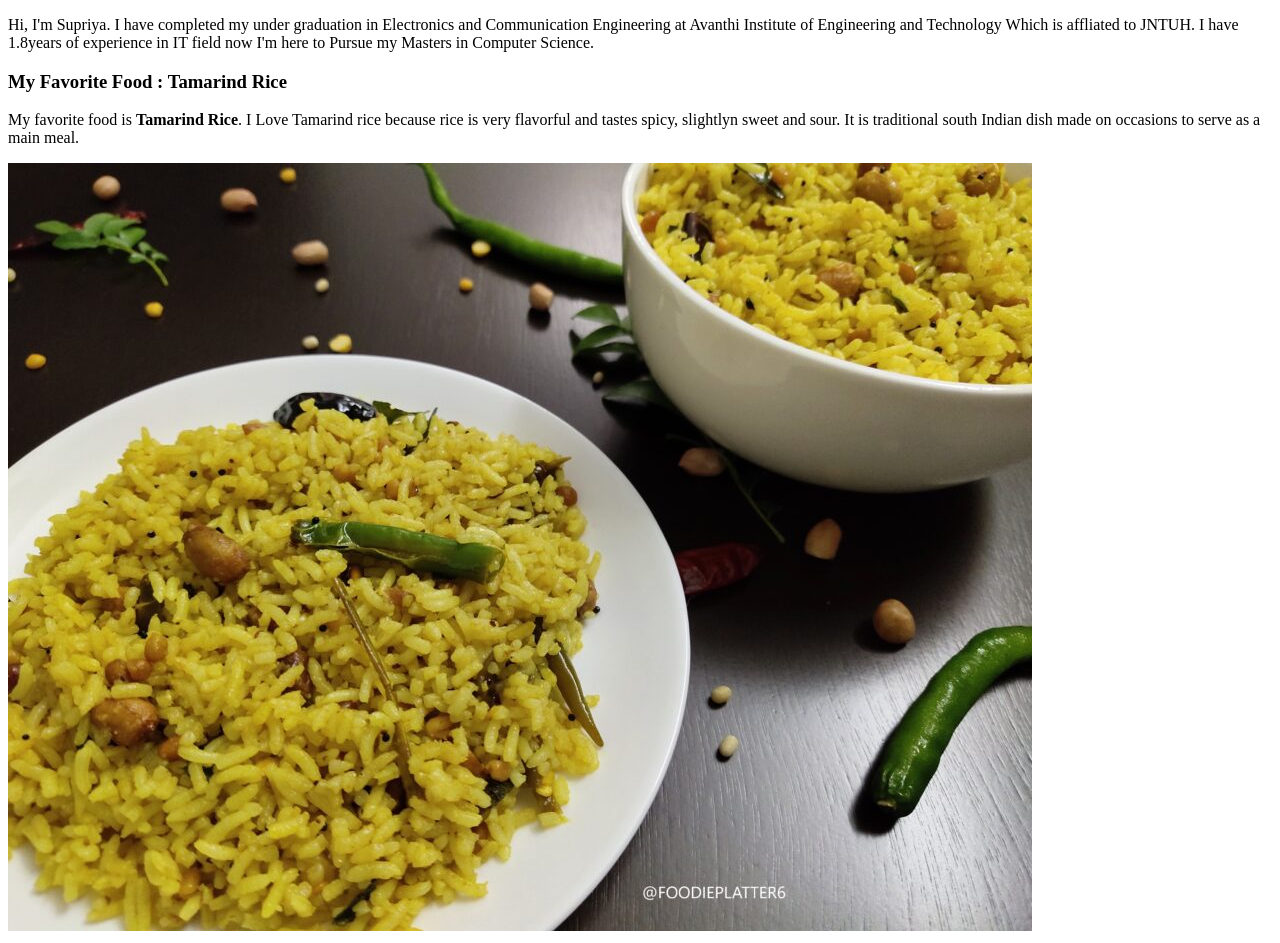
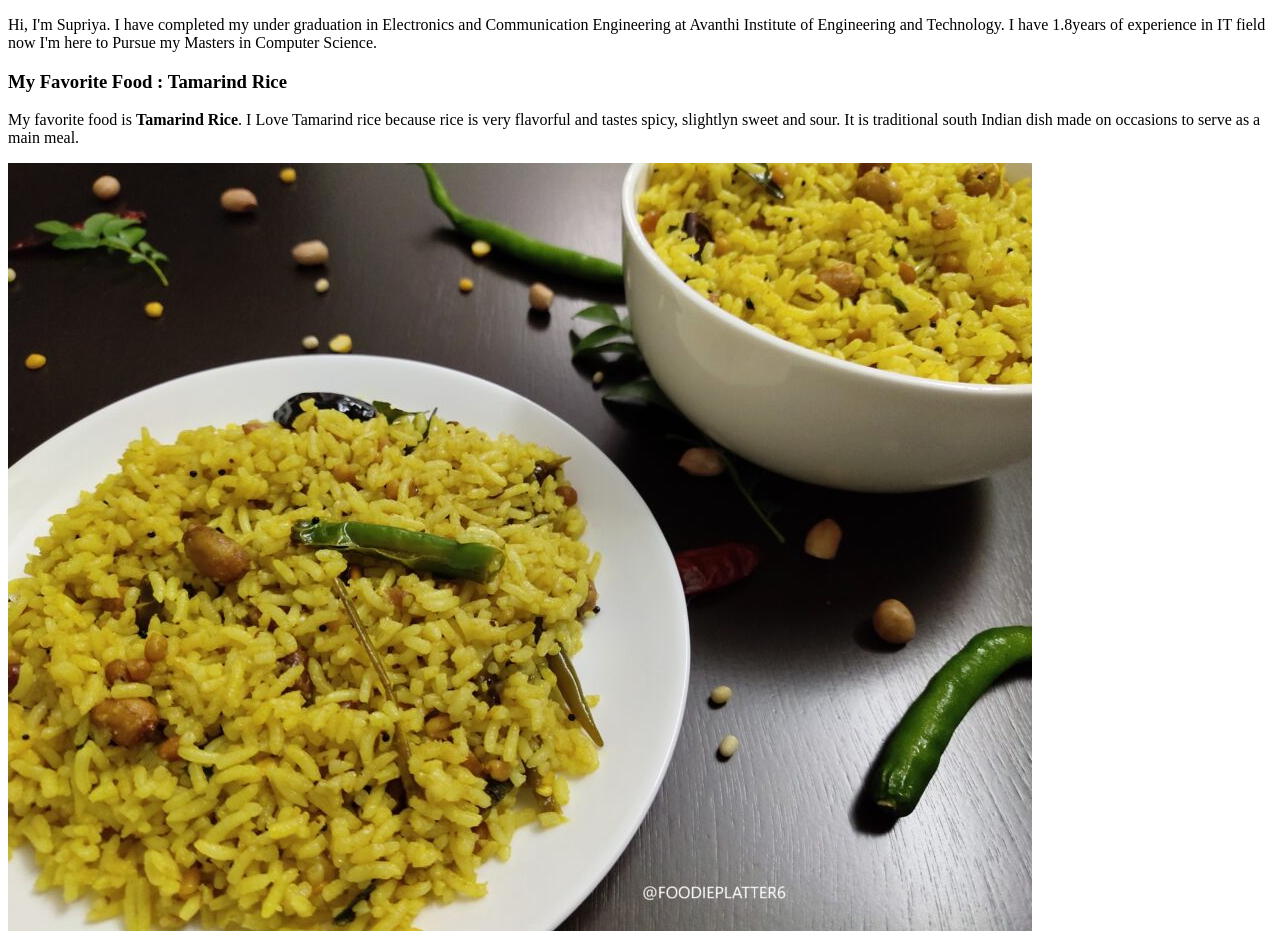
Before and after one commit to 44-563-WebApps-F23/44563-webapps-f23-assignment3-SupriyaRajaiahgari, a plain HTML site: page mystats.html in a window 1280 px wide. Drawn offline with Linux system fonts and the light colour scheme.

Commit message:
Update mystats.html

```diff
--- a/mystats.html
+++ b/mystats.html
@@ -5,7 +5,7 @@
     <title>Second Document</title>
 </head>
 <body>
-    <p> Hi, I'm Supriya. I have completed my under graduation in Electronics and Communication Engineering at Avanthi Institute of Engineering and Technology Which is affliated to JNTUH. I have 1.8years of experience in IT field now I'm here to Pursue my Masters in Computer Science.</p>
+    <p> Hi, I'm Supriya. I have completed my under graduation in Electronics and Communication Engineering at Avanthi Institute of Engineering and Technology. I have 1.8years of experience in IT field now I'm here to Pursue my Masters in Computer Science.</p>
     <h3>My Favorite Food : Tamarind Rice</h3>
     <p> My favorite food is <b>Tamarind Rice</b>. I Love Tamarind rice because rice is very flavorful and tastes spicy, slightlyn sweet and sour. It is traditional south Indian dish made on occasions to serve as a main meal. </p>
     <img src = "rice.jpeg" alt="Link to image rice.jpeg">
```
